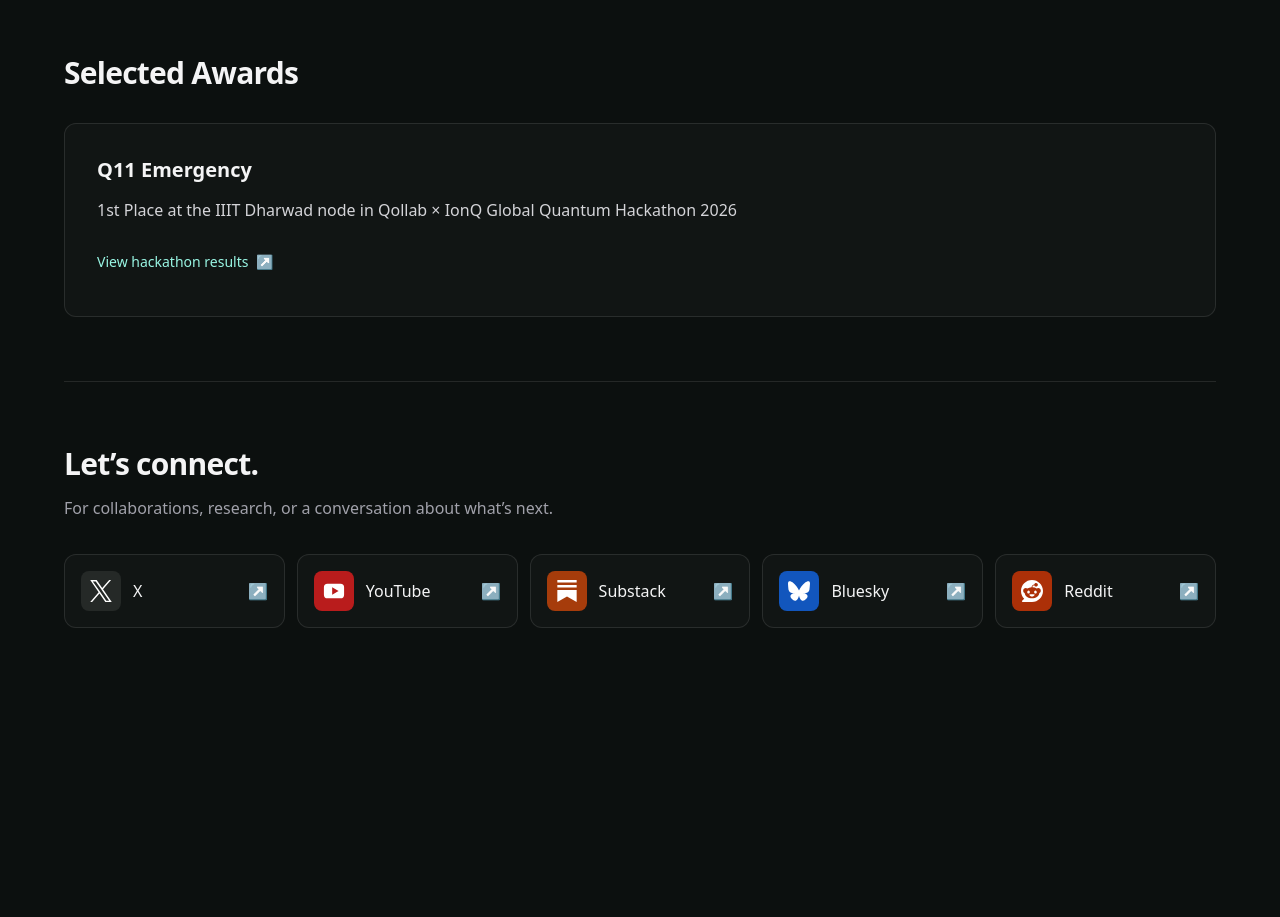
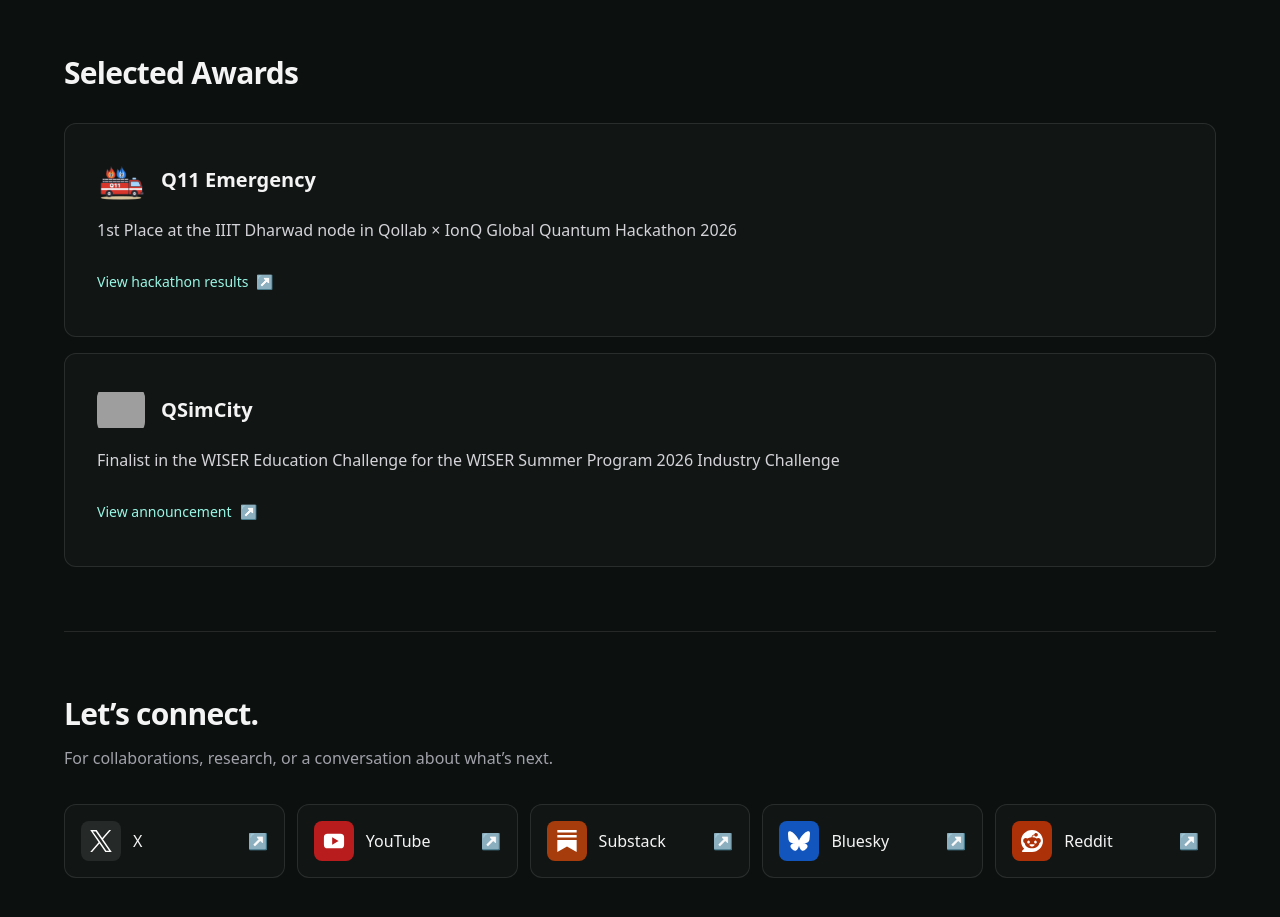
Before and after one commit to dorakingx/dorakingx.github.io, a Next.js app: page /en in a window 1280 px wide. Shown: the part 1920-2837 px from the top of the page. Before the commit the page ends 2612 px from the top, so only its background shows below. Built offline with nearby package versions, Linux system fonts and the light colour scheme; grey boxes are pictures that could not be loaded.

Commit message:
Add QSimCity finalist award and project icons to bilingual awards

```diff
--- a/components/SelectedAwards.tsx
+++ b/components/SelectedAwards.tsx
@@ -1,18 +1,40 @@
+/* eslint-disable @next/next/no-img-element */
+import { projectCuration } from "@/data/project-curation";
 import { translations, type Locale } from "@/data/translations";
 
 export default function SelectedAwards({ locale = "en" }: { locale?: Locale }) {
   const t = translations[locale].awards;
+  const awards = [
+    {
+      project: projectCuration["q11-emergency"],
+      ...t.q11Emergency,
+      href: "https://qollab.xyz/explore/hackathon-2026/iiit-dharwad"
+    },
+    {
+      project: projectCuration.QSimCity,
+      ...t.qsimcity,
+      href: "https://lnkd.in/p/ghdWPVi5"
+    }
+  ];
+
   return (
     <section id="awards" aria-labelledby="awards-title" className="page-width section-space border-t border-white/10">
       <h2 id="awards-title" className="section-title">{t.title}</h2>
-      <article className="mt-8 rounded-xl border border-white/10 bg-white/[0.025] p-6 sm:p-8">
-        <h3 className="text-xl font-semibold text-zinc-100">{t.project}</h3>
-        <p className="mt-3 max-w-3xl text-base leading-7 text-zinc-300">{t.achievement}</p>
-        <a href="https://qollab.xyz/explore/hackathon-2026/iiit-dharwad" target="_blank" rel="noreferrer" className="project-link mt-4 text-teal-200">
-          {t.linkLabel}
-          <span aria-hidden="true">↗</span>
-        </a>
-      </article>
+      <div className="mt-8 grid gap-4">
+        {awards.map((award) => (
+          <article key={award.project.displayName} className="rounded-xl border border-white/10 bg-white/[0.025] p-6 sm:p-8">
+            <div className="flex items-center gap-4">
+              <img src={award.project.faviconUrl} alt="" aria-hidden="true" width={48} height={48} loading="lazy" className="h-12 w-12 shrink-0 rounded-xl object-contain" />
+              <h3 className="min-w-0 text-xl font-semibold text-zinc-100">{award.project.displayName}</h3>
+            </div>
+            <p className="mt-3 max-w-3xl text-base leading-7 text-zinc-300">{award.achievement}</p>
+            <a href={award.href} target="_blank" rel="noreferrer" className="project-link mt-4 text-teal-200">
+              {award.linkLabel}
+              <span aria-hidden="true">↗</span>
+            </a>
+          </article>
+        ))}
+      </div>
     </section>
   );
 }
--- a/data/translations.ts
+++ b/data/translations.ts
@@ -13,9 +13,14 @@ export const translations = {
     projects: { title: "Selected Projects", description: "Experiments in quantum computing, AI, and creative software." },
     awards: {
       title: "Selected Awards",
-      project: "Q11 Emergency",
-      achievement: "1st Place at the IIIT Dharwad node in Qollab × IonQ Global Quantum Hackathon 2026",
-      linkLabel: "View hackathon results"
+      q11Emergency: {
+        achievement: "1st Place at the IIIT Dharwad node in Qollab × IonQ Global Quantum Hackathon 2026",
+        linkLabel: "View hackathon results"
+      },
+      qsimcity: {
+        achievement: "Finalist in the WISER Education Challenge for the WISER Summer Program 2026 Industry Challenge",
+        linkLabel: "View announcement"
+      }
     },
     contact: {
       title: "Let’s connect.",
@@ -34,9 +39,14 @@ export const translations = {
     projects: { title: "Selected Projects", description: "量子コンピューティング、AI、創作をめぐるソフトウェア。" },
     awards: {
       title: "Selected Awards",
-      project: "Q11 Emergency",
-      achievement: "Qollab × IonQ Global Quantum Hackathon 2026のIIIT Dharwad会場で第1位を受賞",
-      linkLabel: "ハッカソンの結果を見る"
+      q11Emergency: {
+        achievement: "Qollab × IonQ Global Quantum Hackathon 2026のIIIT Dharwad会場で第1位を受賞",
+        linkLabel: "ハッカソンの結果を見る"
+      },
+      qsimcity: {
+        achievement: "WISER Summer Program 2026 Industry ChallengeのWISER Education Challengeでファイナリストに選出",
+        linkLabel: "発表を見る"
+      }
     },
     contact: {
       title: "つながりましょう。",
```
